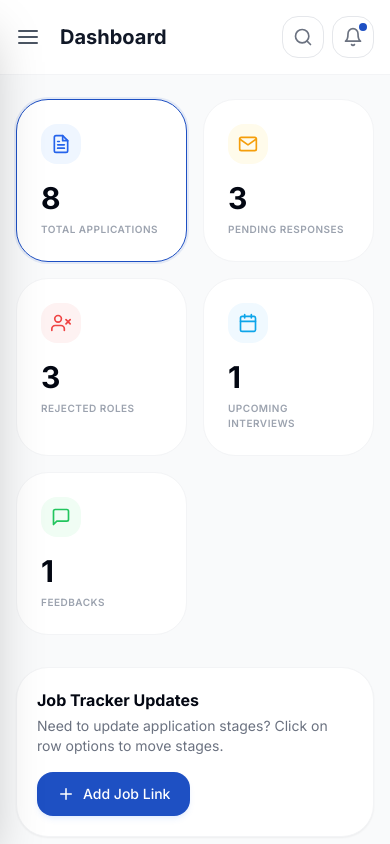
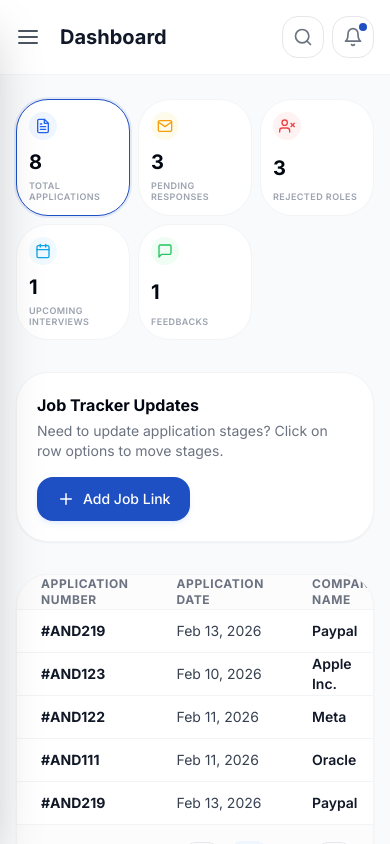
Before and after one commit to Adesanya221/weareapplyloopsub, a Next.js app: page /dashboard in a window 390 px wide. Built offline with nearby package versions, Linux system fonts and the light colour scheme; no server answers; sample sign-in values are in the browser's storage.

Commit message:
Fix: Adjust dashboard stat cards to fit 3x3 layout on mobile view

```diff
--- a/src/pages/dashboard.js
+++ b/src/pages/dashboard.js
@@ -111,7 +111,7 @@ export default function Dashboard() {
       <SEO title="Home" />
 
       {/* Stat Cards Container */}
-      <div className="grid grid-cols-2 sm:grid-cols-3 lg:grid-cols-5 gap-4 md:gap-6 mb-8 select-none">
+      <div className="grid grid-cols-3 lg:grid-cols-5 gap-2 sm:gap-4 md:gap-6 mb-8 select-none">
         {stats.map((stat, i) => {
           const Icon = stat.icon;
           const isActive = activeFilter === stat.filterKey;
@@ -120,21 +120,21 @@ export default function Dashboard() {
             <div
               key={i}
               onClick={() => setActiveFilter(stat.filterKey)}
-              className={`p-6 bg-white dark:bg-gray-800 border rounded-2xl cursor-pointer hover:shadow-lg transition-all duration-200 ${
+              className={`p-3 sm:p-6 bg-white dark:bg-gray-800 border rounded-2xl cursor-pointer hover:shadow-lg transition-all duration-200 flex flex-col justify-between ${
                 isActive
                   ? 'border-primary ring-2 ring-primary/10'
                   : 'border-gray-100 dark:border-gray-700'
               }`}
             >
-              <div className="flex items-center justify-between mb-4">
-                <div className={`p-2.5 rounded-xl ${stat.color}`}>
-                  <Icon className="h-5 w-5" />
+              <div className="flex items-center justify-between mb-2 sm:mb-4">
+                <div className={`p-1.5 sm:p-2.5 rounded-xl ${stat.color}`}>
+                  <Icon className="h-4 w-4 sm:h-5 sm:w-5" />
                 </div>
               </div>
-              <p className="text-3xl font-extrabold text-gray-950 dark:text-white tracking-tight">
+              <p className="text-xl sm:text-3xl font-extrabold text-gray-950 dark:text-white tracking-tight">
                 {stat.count}
               </p>
-              <p className="text-[10px] font-semibold text-gray-400 dark:text-gray-500 tracking-wider mt-1.5 uppercase">
+              <p className="text-[9px] sm:text-[10px] font-semibold text-gray-400 dark:text-gray-500 tracking-wider mt-1 sm:mt-1.5 uppercase leading-tight sm:leading-normal line-clamp-2">
                 {stat.label}
               </p>
             </div>
```
